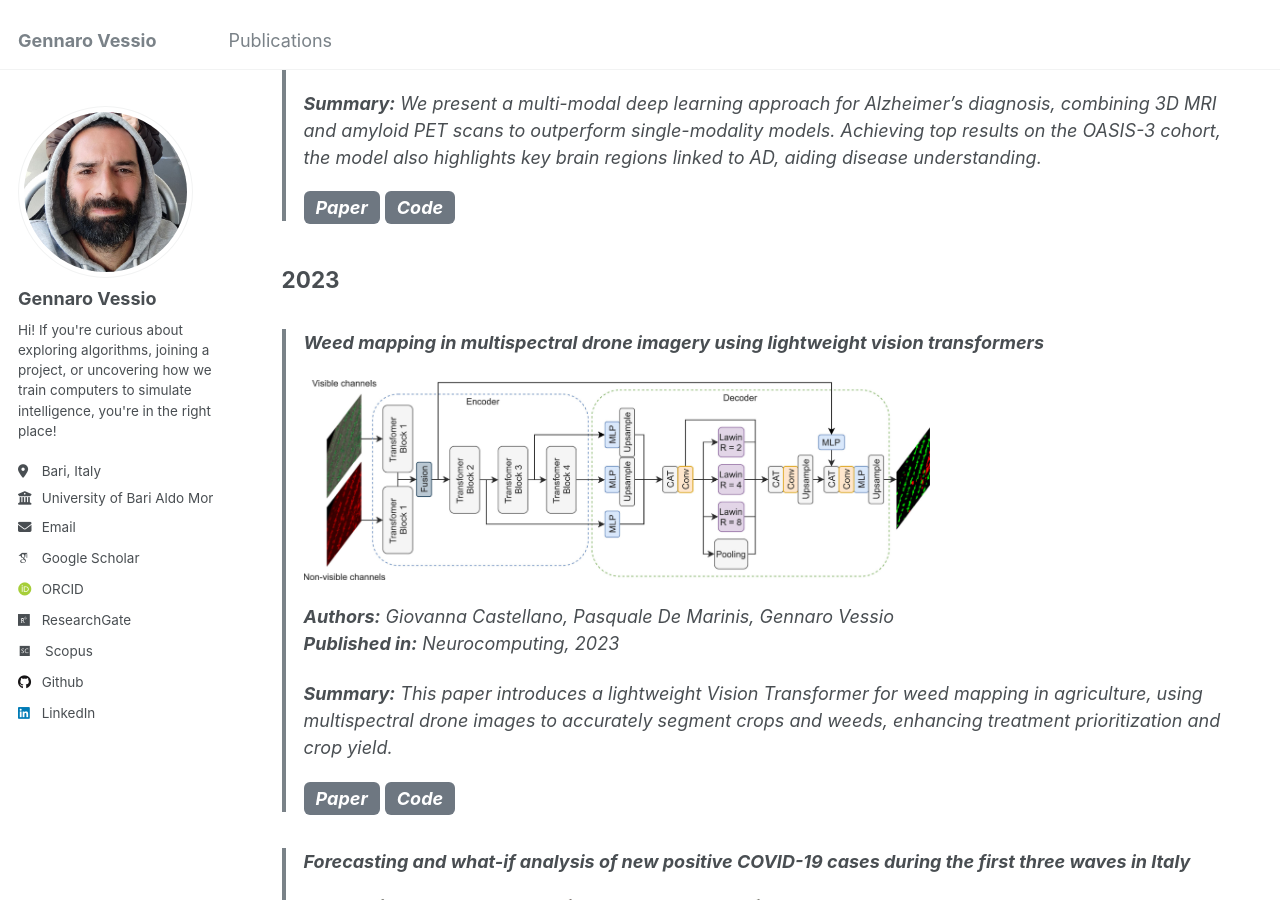
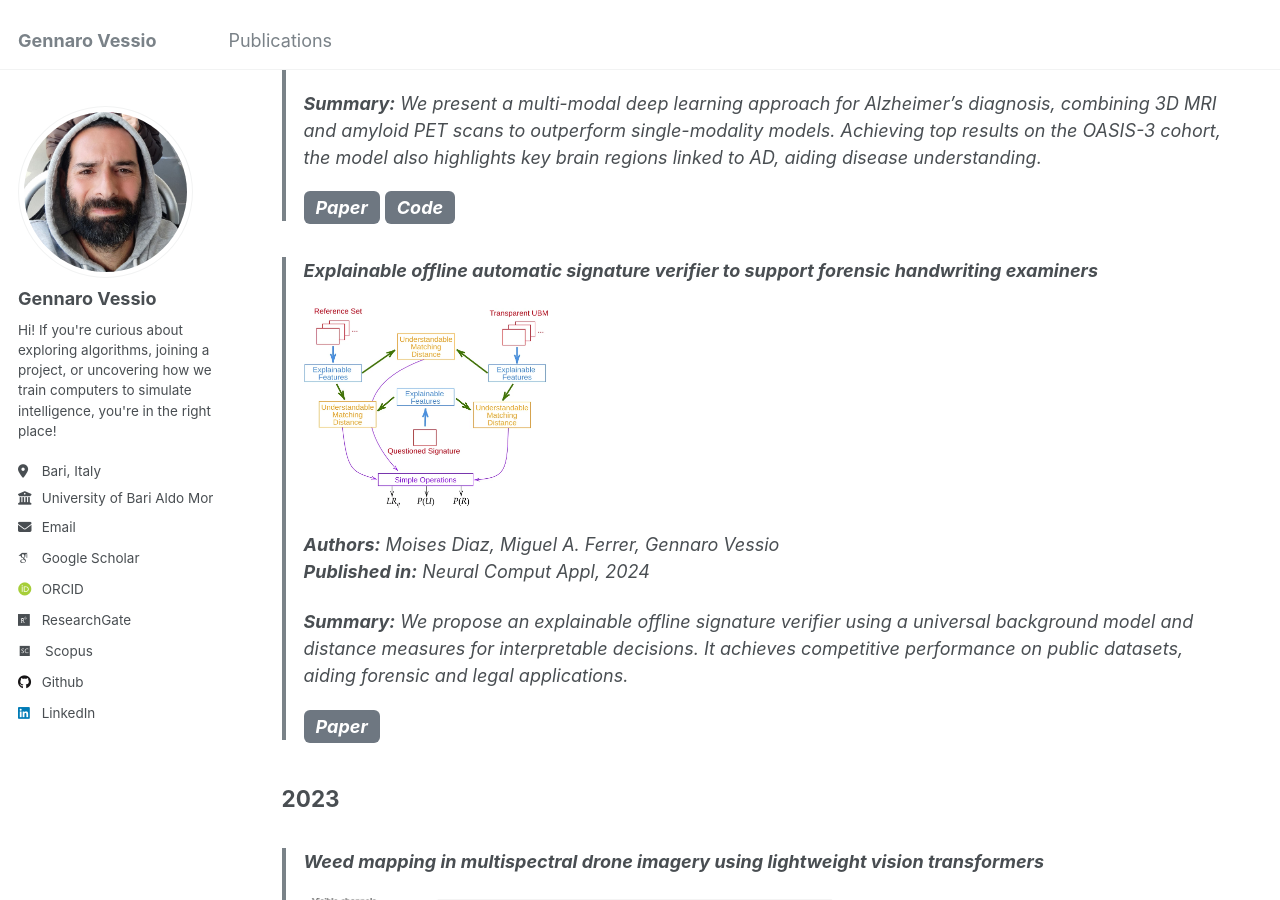
Before and after one commit to gvessio/gvessio.github.io, a Jekyll site: the page built from _pages/publications.md, in a window 1280 px wide and 900 px high, scrolled down 1121 px. Built offline with Jekyll 4.4.1, drawn with Linux system fonts in a browser that asks for light colours; some web fonts are replaced.

Commit message:
New change

```diff
--- a/_pages/publications.md
+++ b/_pages/publications.md
@@ -41,6 +41,17 @@ Here is a selection of my publications, organized by year. For a complete list,
 >
 > <a href="https://www.nature.com/articles/s41598-024-56001-9" style="padding:6px 12px; background-color:#6e7781; color:white; text-decoration:none; border-radius:6px; font-weight:bold;">Paper</a>
 > <a href="https://github.com/montanarograziano/Multimodal-approach-for-AD" style="padding:6px 12px; background-color:#6e7781; color:white; text-decoration:none; border-radius:6px; font-weight:bold;">Code</a>
+
+> **Explainable offline automatic signature verifier to support forensic handwriting examiners**
+>
+> <img src="/images/offline_verifier.png" alt="Offline Verifier Image" style="height:200px; width:auto;">
+>
+> **Authors:** Moises Diaz, Miguel A. Ferrer, Gennaro Vessio
+> **Published in:** *Neural Comput Appl*, 2024
+>
+> **Summary:** We propose an explainable offline signature verifier using a universal background model and distance measures for interpretable decisions. It achieves competitive performance on public datasets, aiding forensic and legal applications.
+>
+> <a href="https://link.springer.com/article/10.1007/s00521-023-09192-7" style="padding:6px 12px; background-color:#6e7781; color:white; text-decoration:none; border-radius:6px; font-weight:bold;">Paper</a>
 
 ## 2023
 
```
Also changed, not shown: images/offline_verifier.png (added).
